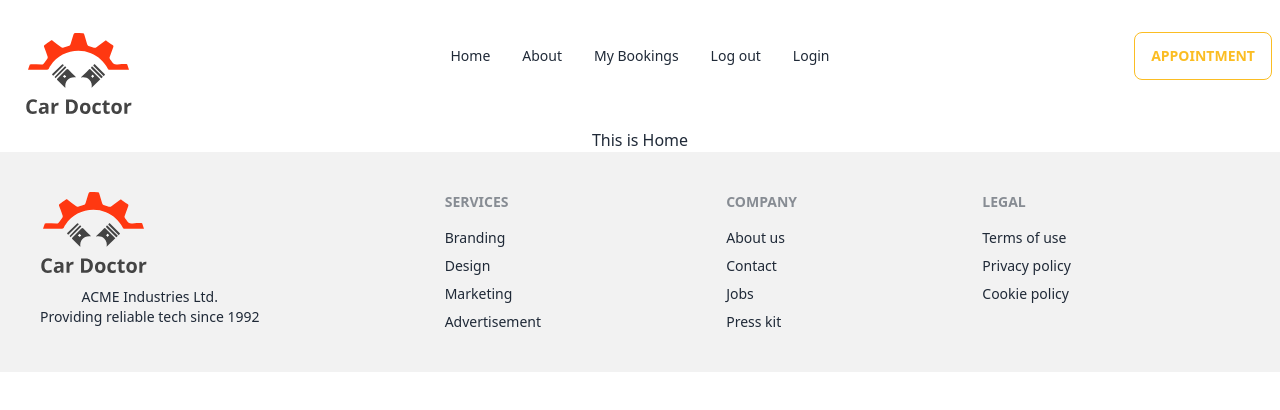
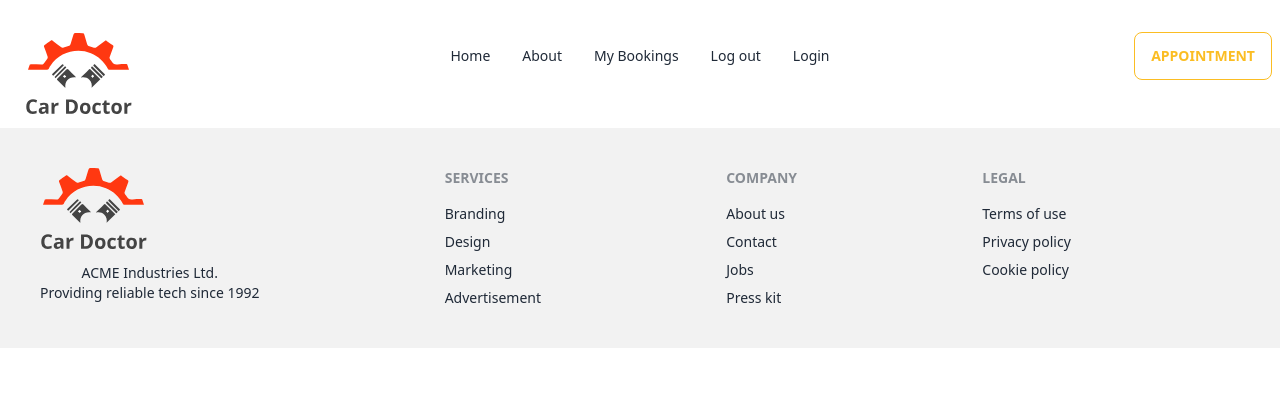
Before and after one commit to omarjafor/Car-Doctor-Client, a React (Vite) app: page / in a window 1280 px wide. Shown: the top 410 px of the page. Built offline with nearby package versions, Linux system fonts and the light colour scheme.

Commit message:
banner section work

```diff
--- /dev/null
+++ b/src/Components/Banner/Banner.jsx
@@ -0,0 +1,11 @@
+
+
+const Banner = () => {
+    return (
+        <div>
+
+        </div>
+    );
+};
+
+export default Banner;
--- a/src/Components/Home/Home.jsx
+++ b/src/Components/Home/Home.jsx
@@ -1,9 +1,10 @@
+import Banner from "../Banner/Banner";
 
 
 const Home = () => {
     return (
         <div>
-            This is Home
+            <Banner></Banner>
         </div>
     );
 };
```
